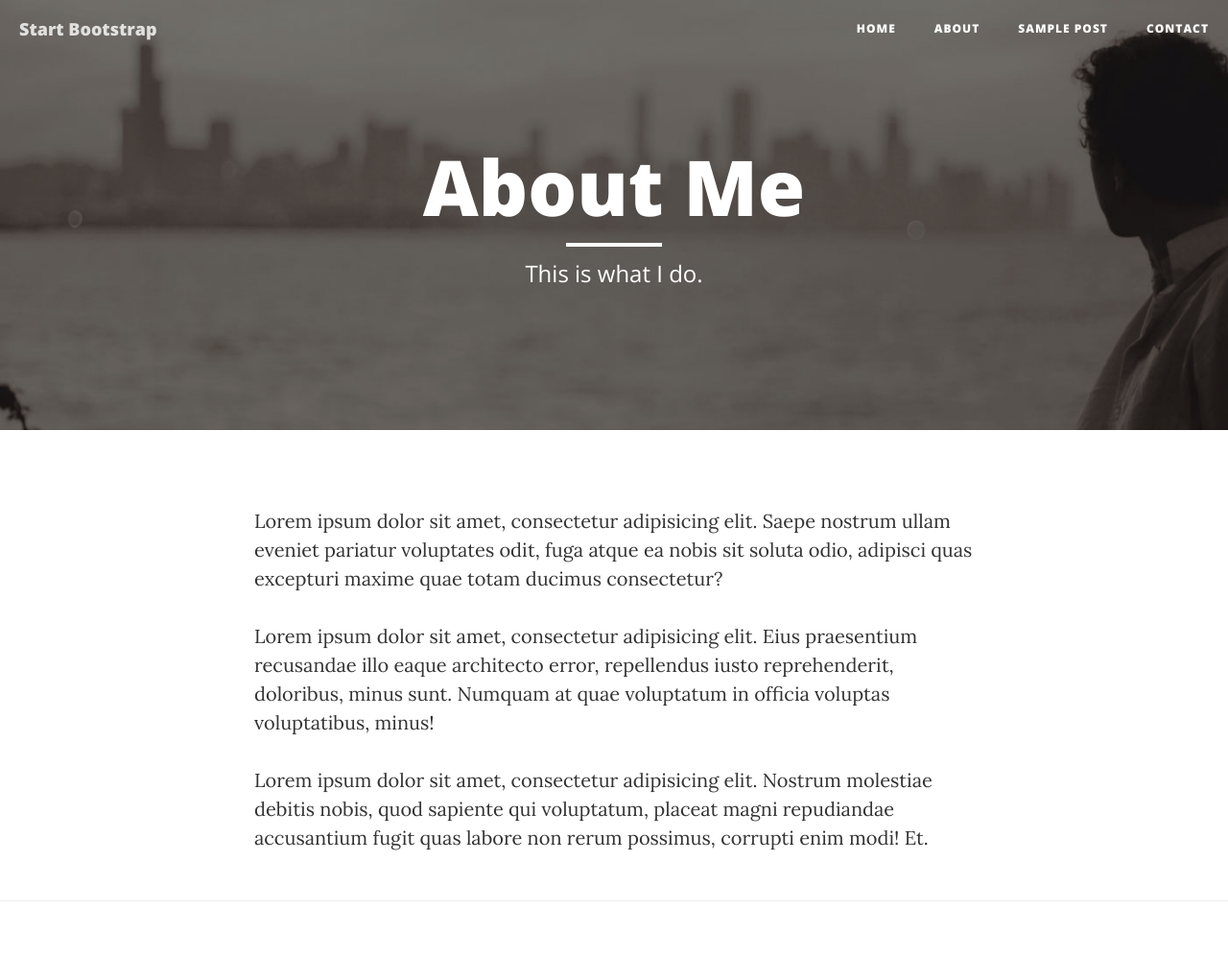
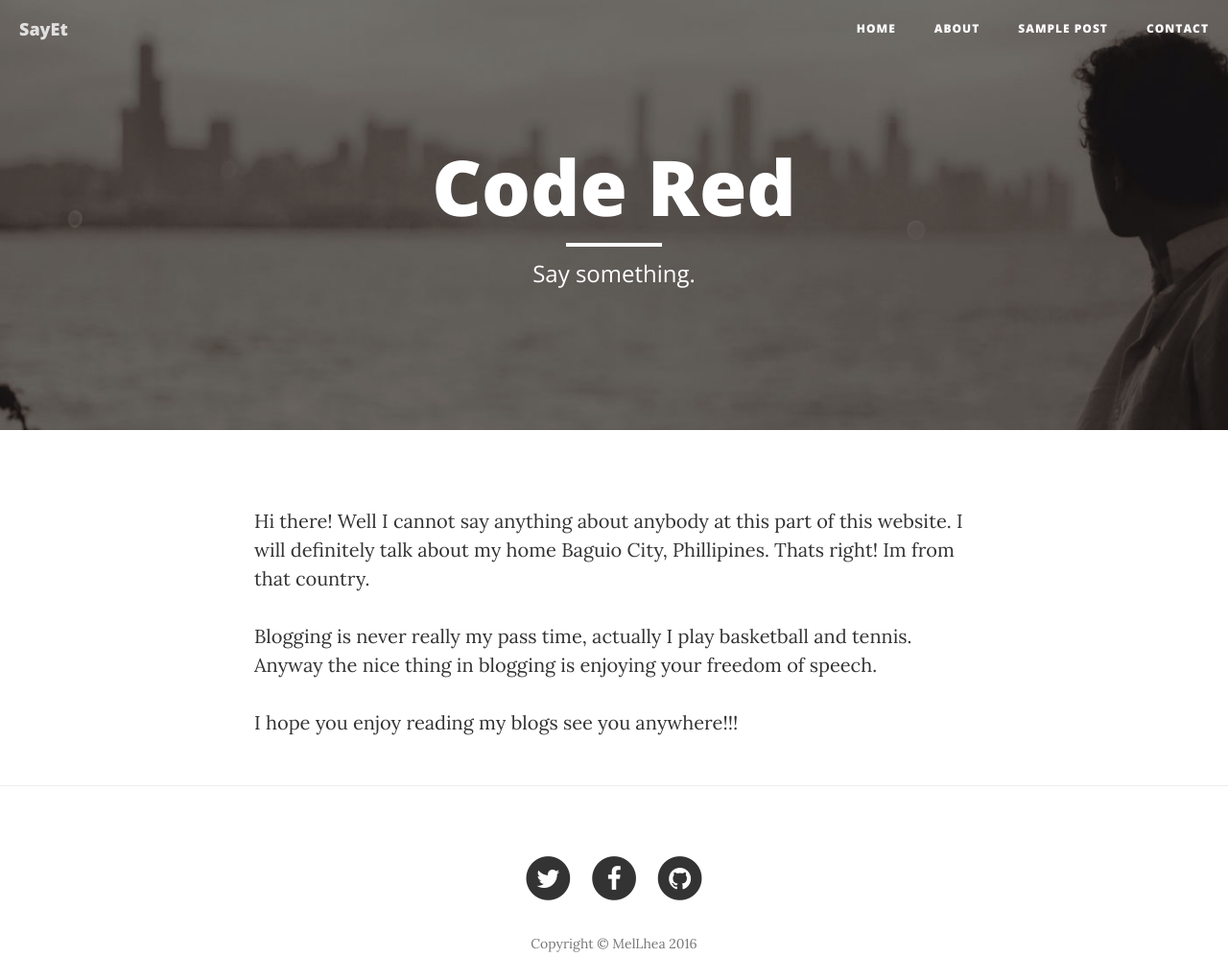
Before and after one commit to pearlyndanes/blog, a website: page about.html in a window 1280 px wide. Shown: the top 997 px of the page at 96% size. Drawn offline with nearby package versions, Linux system fonts and the light colour scheme.

Commit message:
Update about.html

```diff
--- a/about.html
+++ b/about.html
@@ -9,7 +9,7 @@
     <meta name="description" content="">
     <meta name="author" content="">
 
-    <title>Clean Blog - About</title>
+    <title>Sayet - About</title>
 
     <!-- Bootstrap Core CSS -->
     <link href="vendor/bootstrap/css/bootstrap.min.css" rel="stylesheet">
@@ -42,7 +42,7 @@
                     <span class="sr-only">Toggle navigation</span>
                     Menu <i class="fa fa-bars"></i>
                 </button>
-                <a class="navbar-brand" href="index.html">Start Bootstrap</a>
+                <a class="navbar-brand" href="index.html">SayEt</a>
             </div>
 
             <!-- Collect the nav links, forms, and other content for toggling -->
@@ -74,9 +74,9 @@
             <div class="row">
                 <div class="col-lg-8 col-lg-offset-2 col-md-10 col-md-offset-1">
                     <div class="page-heading">
-                        <h1>About Me</h1>
+                        <h1>Code Red</h1>
                         <hr class="small">
-                        <span class="subheading">This is what I do.</span>
+                        <span class="subheading">Say something.</span>
                     </div>
                 </div>
             </div>
@@ -87,9 +87,9 @@
     <div class="container">
         <div class="row">
             <div class="col-lg-8 col-lg-offset-2 col-md-10 col-md-offset-1">
-                <p>Lorem ipsum dolor sit amet, consectetur adipisicing elit. Saepe nostrum ullam eveniet pariatur voluptates odit, fuga atque ea nobis sit soluta odio, adipisci quas excepturi maxime quae totam ducimus consectetur?</p>
-                <p>Lorem ipsum dolor sit amet, consectetur adipisicing elit. Eius praesentium recusandae illo eaque architecto error, repellendus iusto reprehenderit, doloribus, minus sunt. Numquam at quae voluptatum in officia voluptas voluptatibus, minus!</p>
-                <p>Lorem ipsum dolor sit amet, consectetur adipisicing elit. Nostrum molestiae debitis nobis, quod sapiente qui voluptatum, placeat magni repudiandae accusantium fugit quas labore non rerum possimus, corrupti enim modi! Et.</p>
+                <p>Hi there! Well I cannot say anything about anybody at this part of this website. I will definitely talk about my home Baguio City, Phillipines. Thats right! Im from that country.</p>
+                <p>Blogging is never really my pass time, actually I play basketball and tennis. Anyway the nice thing in blogging is enjoying your freedom of speech.</p>
+                <p>I hope you enjoy reading my blogs see you anywhere!!!</p>
             </div>
         </div>
     </div>
@@ -103,7 +103,7 @@
                 <div class="col-lg-8 col-lg-offset-2 col-md-10 col-md-offset-1">
                     <ul class="list-inline text-center">
                         <li>
-                            <a href="#">
+                            <a href="https://twitter.com">
                                 <span class="fa-stack fa-lg">
                                     <i class="fa fa-circle fa-stack-2x"></i>
                                     <i class="fa fa-twitter fa-stack-1x fa-inverse"></i>
@@ -111,7 +111,7 @@
                             </a>
                         </li>
                         <li>
-                            <a href="#">
+                            <a href="https://www.facebook.com">
                                 <span class="fa-stack fa-lg">
                                     <i class="fa fa-circle fa-stack-2x"></i>
                                     <i class="fa fa-facebook fa-stack-1x fa-inverse"></i>
@@ -119,7 +119,7 @@
                             </a>
                         </li>
                         <li>
-                            <a href="#">
+                            <a href="https://github.com/">
                                 <span class="fa-stack fa-lg">
                                     <i class="fa fa-circle fa-stack-2x"></i>
                                     <i class="fa fa-github fa-stack-1x fa-inverse"></i>
@@ -127,7 +127,7 @@
                             </a>
                         </li>
                     </ul>
-                    <p class="copyright text-muted">Copyright &copy; Your Website 2016</p>
+                    <p class="copyright text-muted">Copyright &copy; MelLhea 2016</p>
                 </div>
             </div>
         </div>
```
